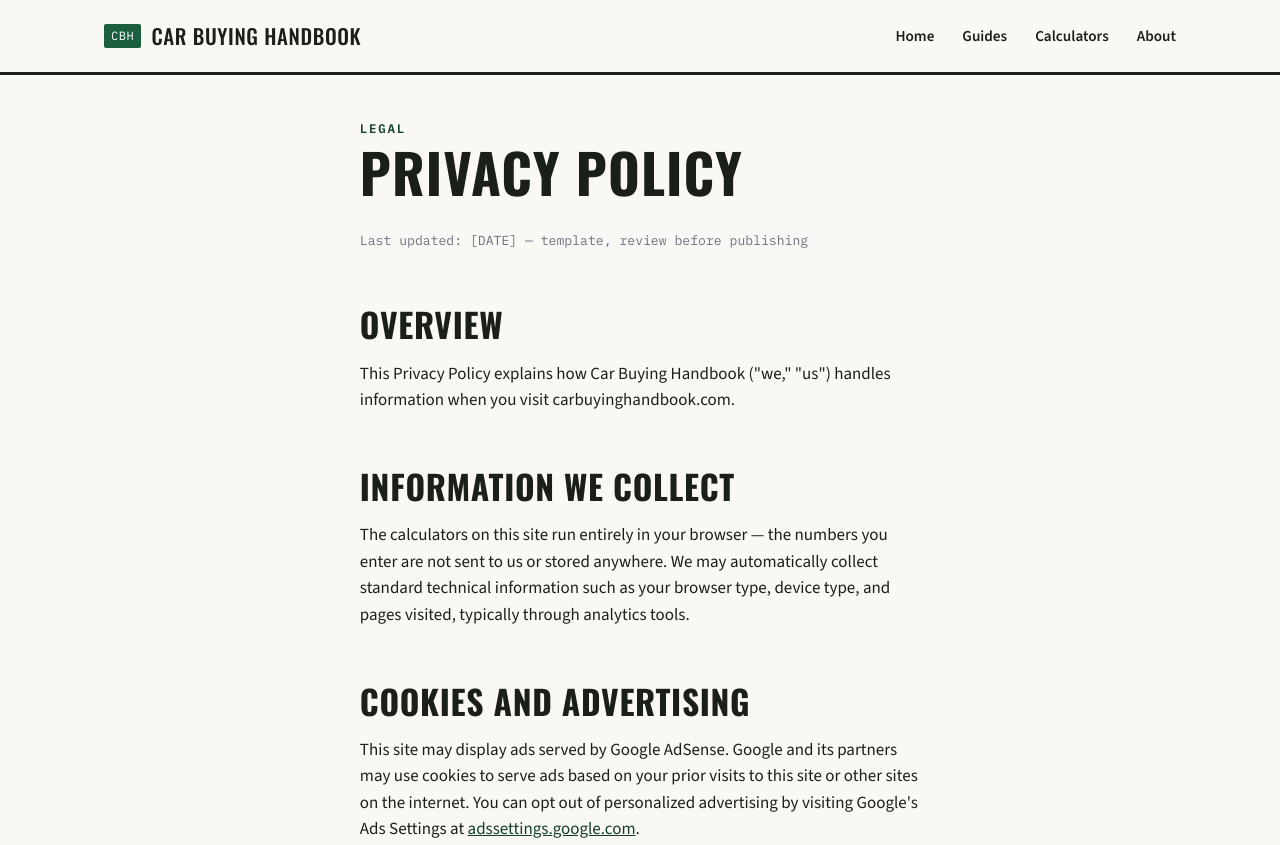
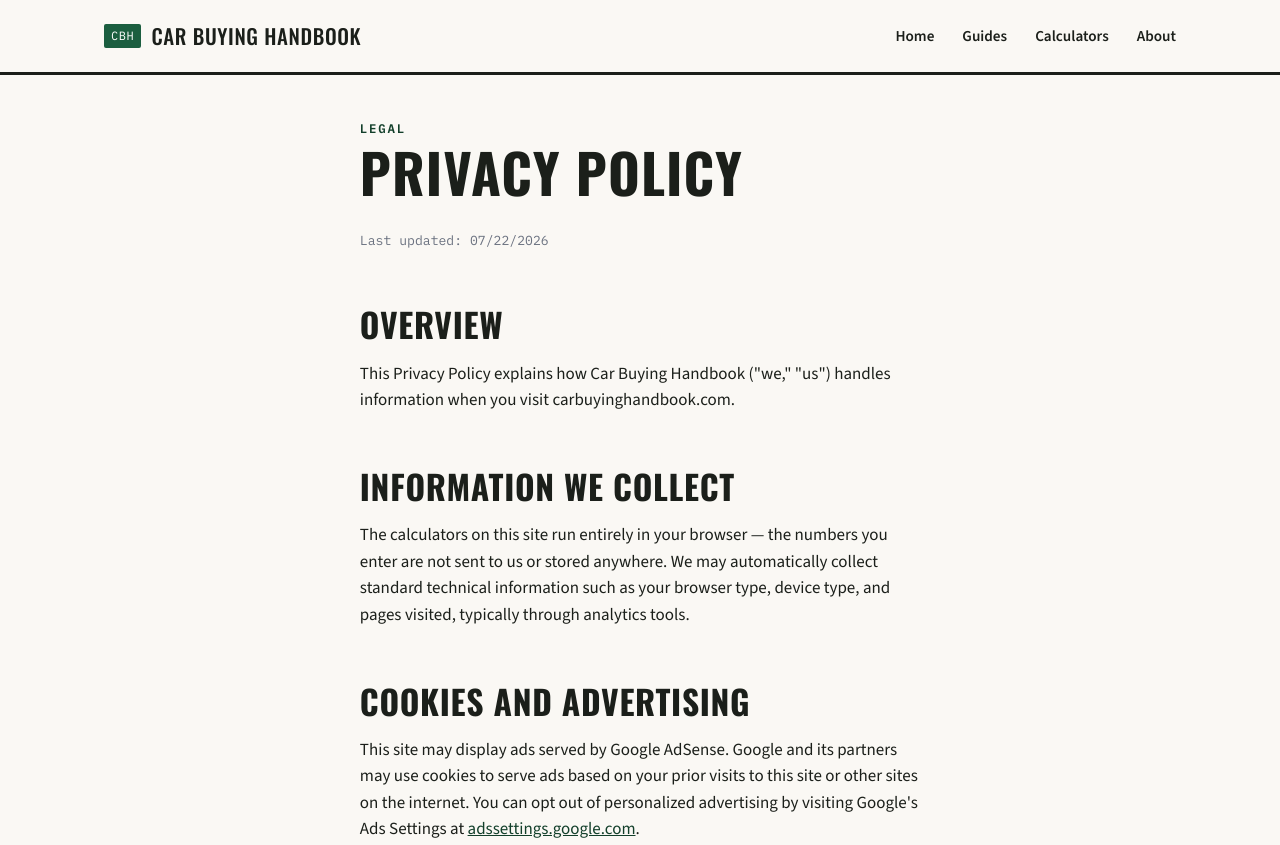
Before and after one commit to ncamiolo/car-buying-handbook1, a plain HTML site: page privacy-policy.html in a window 1280 px wide. Shown: the top 845 px of the page. Drawn offline with nearby package versions, Linux system fonts and the light colour scheme.

Commit message:
Update privacy-policy.html

```diff
--- a/privacy-policy.html
+++ b/privacy-policy.html
@@ -28,7 +28,7 @@
   <div class="container article">
     <span class="eyebrow">Legal</span>
     <h1>Privacy Policy</h1>
-    <p class="byline">Last updated: [DATE] — template, review before publishing</p>
+    <p class="byline">Last updated: 07/22/2026</p>
 
 
     <h2>Overview</h2>
```
